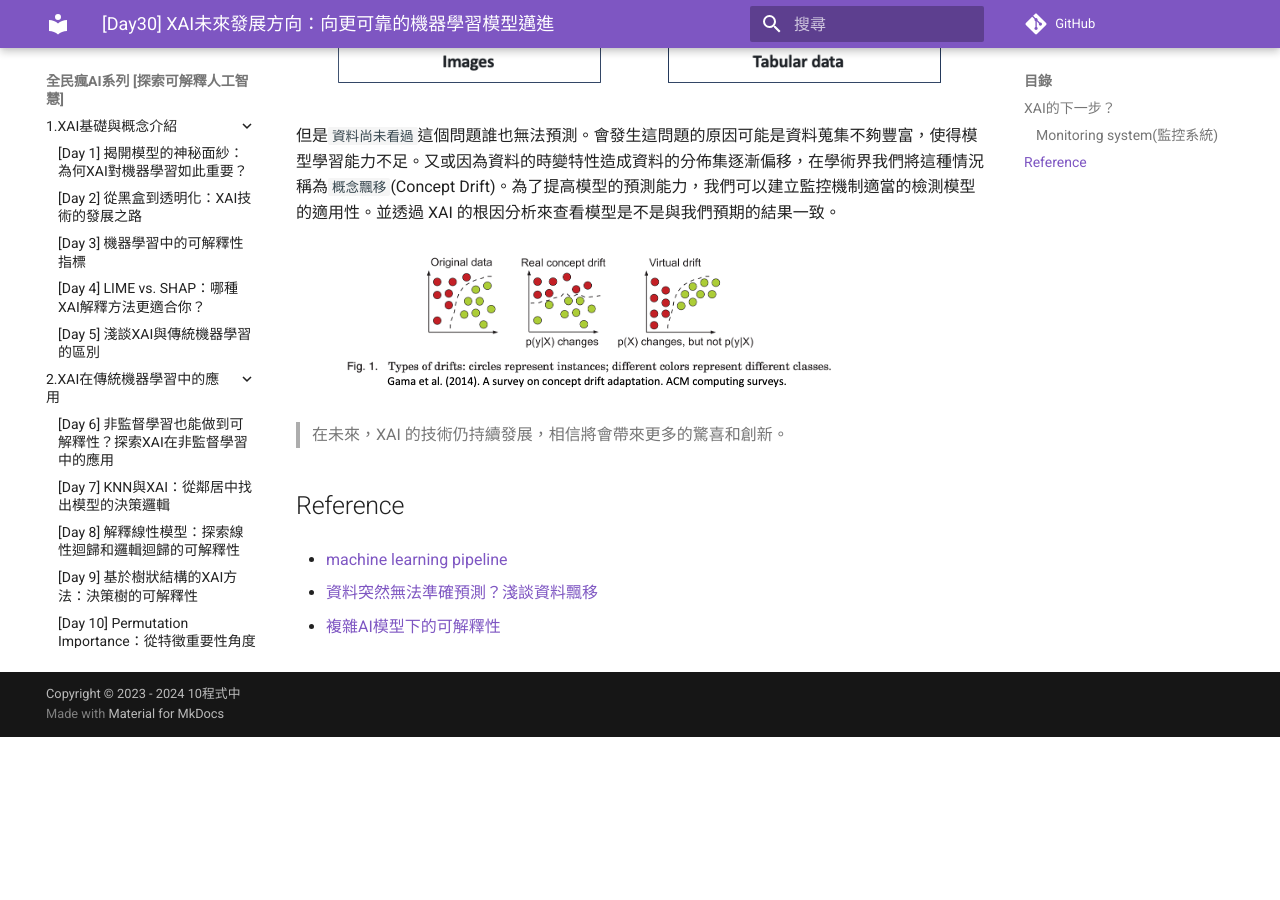
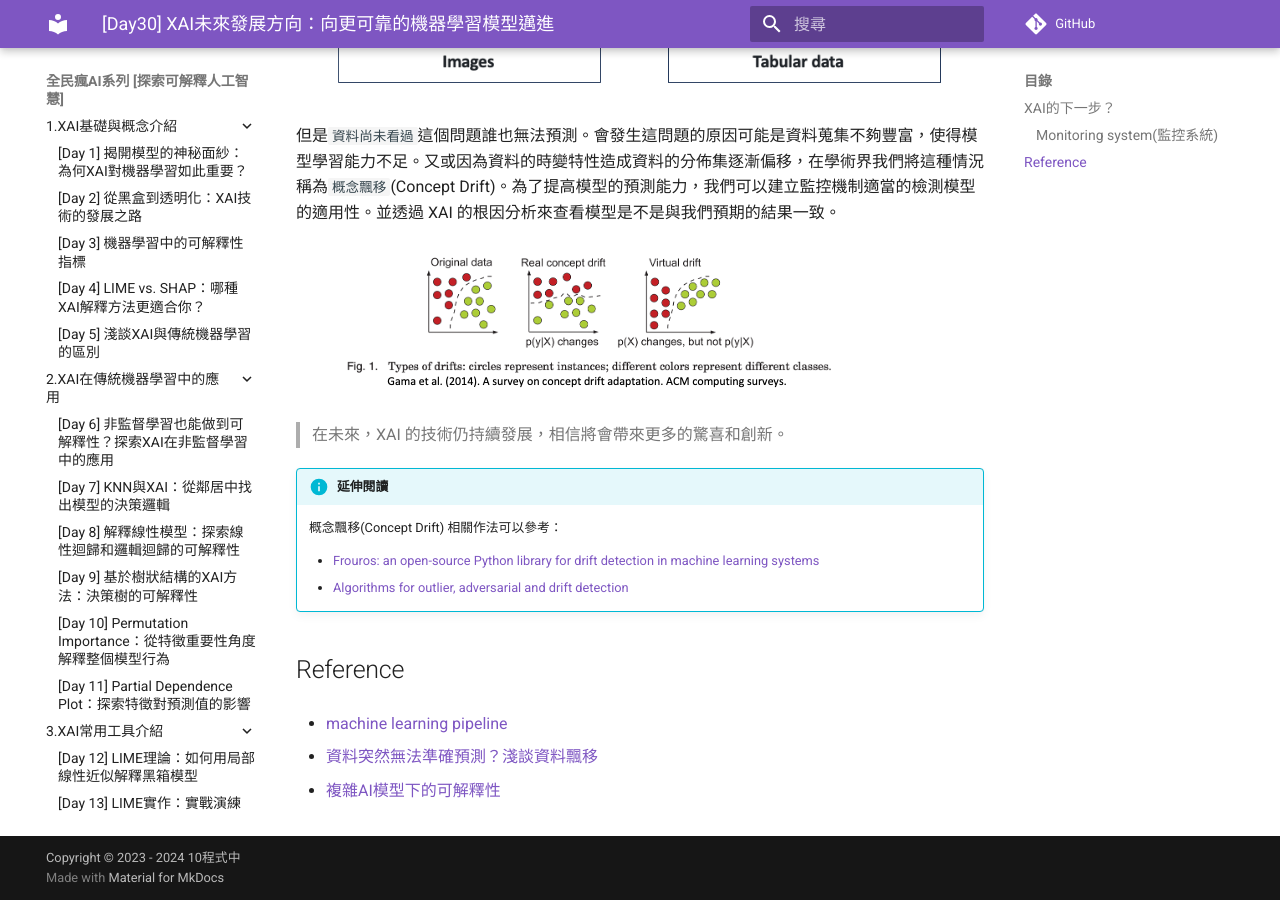
Before and after one commit to andy6804tw/crazyai-xai, an MkDocs documentation site: the page built from docs/30.XAI未來發展方向:向更可靠的機器學習模型邁進.md, in a window 1280 px wide and 900 px high, scrolled down 2338 px. Built offline with MkDocs 1.6.1 and Material for MkDocs 9.7.7, drawn with Linux system fonts in a browser that asks for light colours; nearby versions of some CDN libraries; comment, search, counter and statistics services are not loaded; before the commit the page ends 3075 px from its top, so only the background shows below that.

Commit message:
add material

```diff
--- a/docs/30.XAI未來發展方向:向更可靠的機器學習模型邁進.md
+++ b/docs/30.XAI未來發展方向:向更可靠的機器學習模型邁進.md
@@ -50,6 +50,13 @@
 
 > 在未來，XAI 的技術仍持續發展，相信將會帶來更多的驚喜和創新。
 
+!!! info "延伸閱讀"
+
+    概念飄移(Concept Drift) 相關作法可以參考：
+
+    - [Frouros: an open-source Python library for drift detection in machine learning systems](https://github.com/IFCA-Advanced-Computing/frouros)
+    - [Algorithms for outlier, adversarial and drift detection](https://github.com/SeldonIO/alibi-detect)
+
 ## Reference
 - [machine learning pipeline](https://engineering.linecorp.com/zh-hant/blog/data-dev-interview-1)
 
```
Also changed, not shown: 1 other file.
